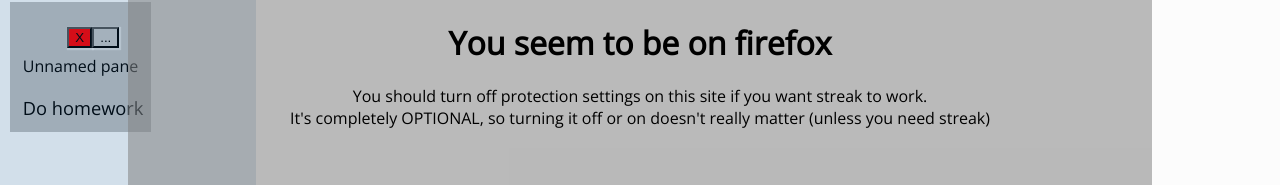
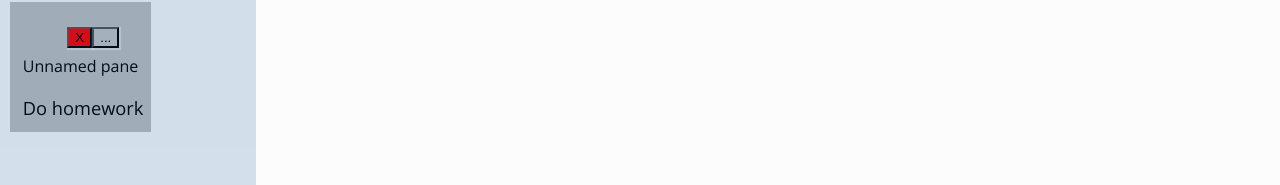
Before and after one commit to ZarmDev/To-doz, a plain HTML site: page index.html in a window 1280 px wide. Shown: the part 107-292 px from the top of the page. Drawn offline with nearby package versions, Linux system fonts and the light colour scheme.

Commit message:
Added firefox detection + Fixed pane spacing

```diff
--- a/script.js
+++ b/script.js
@@ -24,7 +24,7 @@ if (mql.matches && localStorage.getItem('localMobile') == undefined) {
   document.getElementById('title').style.marginLeft = '5%';
 }
 
-if (localStorage.getItem('localFirefox') == undefined) {
+if (localStorage.getItem('localFirefox') ==  undefined && navigator.userAgent.search('Firefox') > -1) {
   localStorage.setItem('localFirefox', 'done')
   document.getElementById('firefox').style.visibility = 'visible';
 }
--- a/style.css
+++ b/style.css
@@ -246,8 +246,8 @@ body {
 .description {
   margin-left: 1vw;
   font-size: 2ch;
-  text-align: left;
-  width: 10px;
+  text-align: center;
+  width: 100px;
 }
 /* Not working */
 /* .pane pre:nth-child(3) {
```
